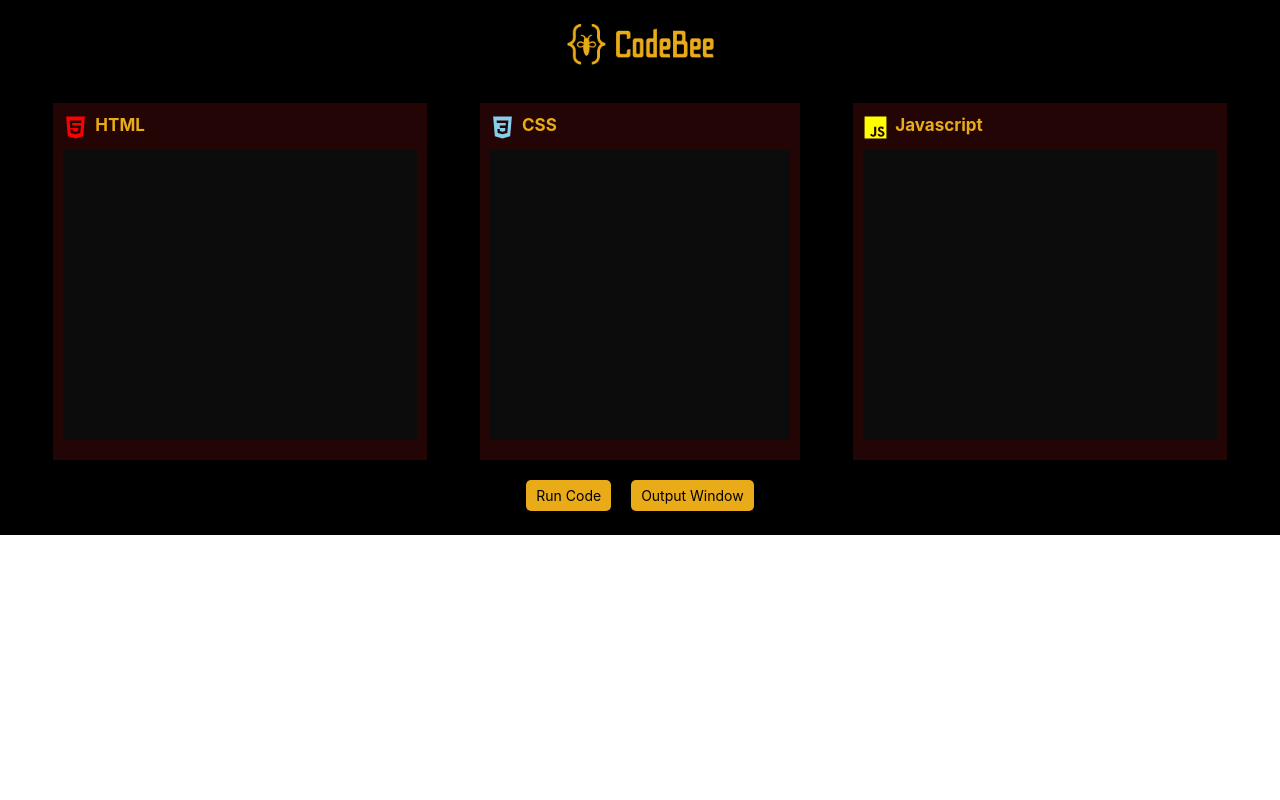
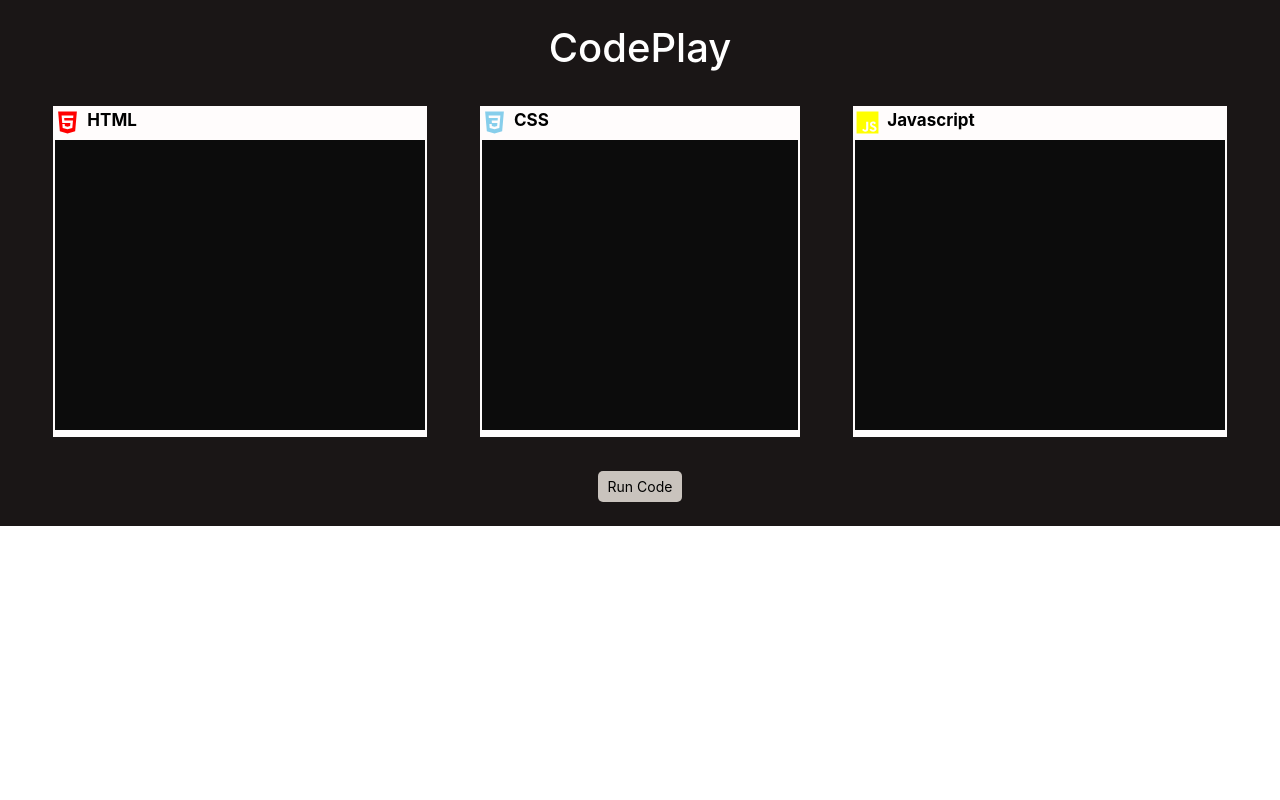
Before and after one commit to Akashsorte21/CodePlay, a React app: page / in a window 1280 px wide. Shown: the top 800 px of the page. Built offline with nearby package versions, Linux system fonts and the light colour scheme.

Commit message:
first commit

```diff
--- a/public/index.html
+++ b/public/index.html
@@ -13,20 +13,11 @@
     <link rel="manifest" href="%PUBLIC_URL%/manifest.json" />
     <link href="https://cdn.jsdelivr.net/npm/bootstrap@5.3.0/dist/css/bootstrap.min.css" rel="stylesheet" integrity="sha384-9ndCyUaIbzAi2FUVXJi0CjmCapSmO7SnpJef0486qhLnuZ2cdeRhO02iuK6FUUVM" crossorigin="anonymous">
 <script src="https://cdn.jsdelivr.net/npm/bootstrap@5.3.0/dist/js/bootstrap.bundle.min.js" integrity="sha384-geWF76RCwLtnZ8qwWowPQNguL3RmwHVBC9FhGdlKrxdiJJigb/j/68SIy3Te4Bkz" crossorigin="anonymous"></script>
-    <title>CodeBee</title>
+    <title>CodePlay</title>
   </head>
   <body>
     <noscript>Online Code Editor</noscript>
     <div id="root"></div>
-    <!--
-      This HTML file is a template.
-      If you open it directly in the browser, you will see an empty page.
 
-      You can add webfonts, meta tags, or analytics to this file.
-      The build step will place the bundled scripts into the <body> tag.
-
-      To begin the development, run `npm start` or `yarn start`.
-      To create a production bundle, use `npm run build` or `yarn build`.
-    -->
   </body>
 </html>
--- a/src/components/Editor.js
+++ b/src/components/Editor.js
@@ -1,35 +1,29 @@
-import React, { useEffect } from 'react';
 import { Row, Col } from 'antd';
-import codebeelogo from '../assets/codebee-logo.png';
 import {IoLogoHtml5,IoLogoCss3} from 'react-icons/io';
 import {IoLogoJavascript} from 'react-icons/io5';
 import {updateHtmlCode,updateCssCode,updateJsCode} from '../Slices/CodeSlice';
 import { useDispatch,useSelector } from 'react-redux';
-import { useNavigate } from 'react-router-dom';
+
 function Editor() {
     const htmlCode=useSelector((state)=>state.code.htmlCode);
     const cssCode=useSelector((state)=>state.code.cssCode);
     const jsCode=useSelector((state)=>state.code.jsCode);
     const dispatch=useDispatch();
-    const navigate=useNavigate();
     const handleOutput=()=>{
         var output=document.getElementById('codebee-output');
         output.contentDocument.body.innerHTML=htmlCode+"<style>"+cssCode+"</style>";
         output.contentWindow.eval(jsCode);
     }
-    useEffect(()=>{
-        handleOutput();
-        // eslint-disable-next-line
-    },[])
+
     return (
         <>
             <Row>
                 <Col span={24} className='d-flex justify-content-center align-items-center pt-4 pb-3'>
-                    <img src={codebeelogo} alt="codebee-logo" style={{ width: "150px" }} />
+                            <h1 style={{color:"white"}}>CodePlay</h1>
                 </Col>
             </Row>
             <Row>
-                <Col xs={{span:"22",offset:1}} sm={{span:"22",offset:1}} md={{span:"22",offset:1}} lg={{span:7,offset:.5}}>
+            <Col xs={{span:"22",offset:1}} sm={{span:"22",offset:1}} md={{span:"22",offset:1}} lg={{span:7,offset:.5}}>
                     <div className='code-container'>
                         <IoLogoHtml5 style={{color:"red",fontSize:"25px"}}/><span>HTML</span>
                         <textarea rows={12} value={htmlCode} onChange={(e)=>{
@@ -53,11 +47,8 @@ function Editor() {
                         }}></textarea>
                     </div>
                 </Col>
-                <Col span={24} className="d-flex justify-content-center align-items-center w-100 mb-4">
+                <Col span={24} className="d-flex justify-content-center align-items-center w-100 mb-4 pt-4">
                     <button onClick={handleOutput}>Run Code</button>
-                    <button onClick={()=>{
-                        navigate('/preview')
-                    }}>Output Window</button>
                 </Col>
             </Row>
             <Row>
--- a/src/index.css
+++ b/src/index.css
@@ -9,22 +9,22 @@ body {
   width: 100vw;
   height: 100vh;
   overflow-x: hidden;
-  background-color: black;
+  background-color: rgb(26, 22, 22);
 }
 .code-container{
-  padding: 10px;
-  background-color: rgb(36, 5, 5);
-  margin: 20px auto;
+  padding: 2px;
+  background-color: rgb(255, 252, 252);
+  margin: 10px auto;
 }
 .code-container>span{
-  color:#E9AB17;
+  color: #000;
   font-weight: 700;
   font-size: 17px;
   margin-left: 7px;
 }
 .code-container>textarea{
   display: block;
-  margin: 10px 0px;
+  margin: 5px 0px;
   width: 100%;
   padding: 10px 15px;
   outline: none;
@@ -38,7 +38,7 @@ body {
   resize: none;
 }
 button{
-  background-color: #E9AB17;
+  background-color: #c9c3bd;
   padding: 5px 10px;
   border: none;
   margin: 0px 10px;
--- a/src/index.js
+++ b/src/index.js
@@ -26,7 +26,4 @@ root.render(
 
 );
 
-// If you want to start measuring performance in your app, pass a function
-// to log results (for example: reportWebVitals(console.log))
-// or send to an analytics endpoint. Learn more: https://bit.ly/CRA-vitals
 reportWebVitals();
```
Also changed, not shown: public/favicon.ico, public/logo192.png (deleted), public/logo512.png (deleted), src/assets/codebee-logo.png (deleted), 2 other files.
